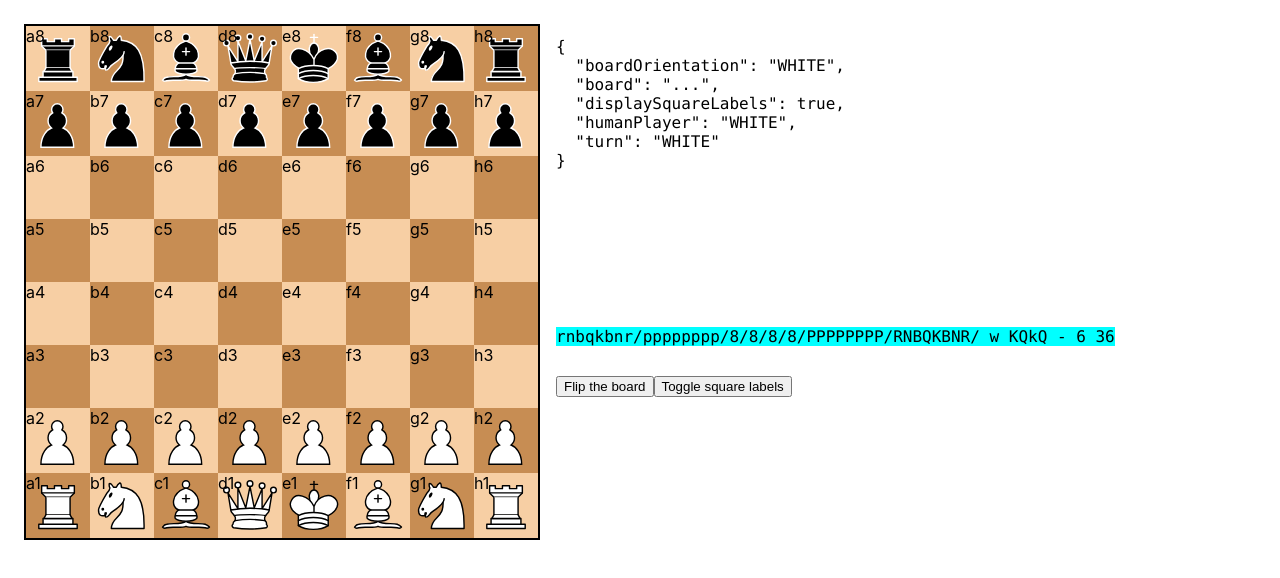
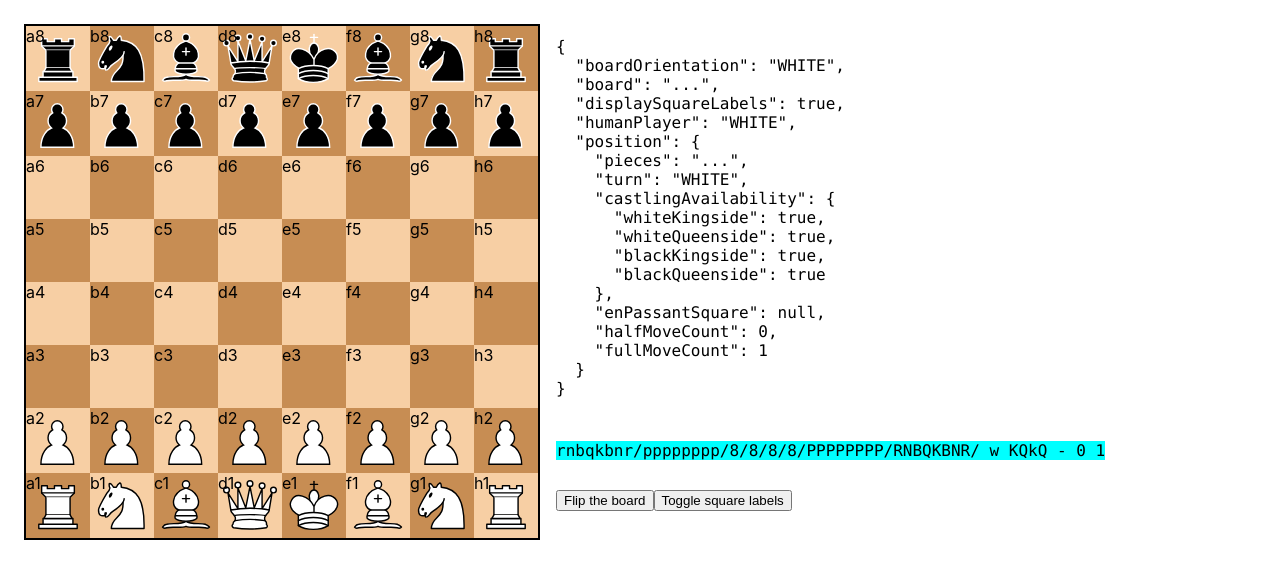
Before and after one commit to garjust/chessv2, a React (Create React App) app: page / in a window 1280 px wide. Shown: the top 578 px of the page. Built offline with nearby package versions, Linux system fonts and the light colour scheme.

Commit message:
the state has the position

```diff
--- a/src/chess/fen.ts
+++ b/src/chess/fen.ts
@@ -13,6 +13,7 @@ import {
   squareLabelToDef,
 } from './utils';
 
+export const BLANK_POSITION_FEN = '8/8/8/8/8/8/8/8 w - - 0 1';
 export const STARTING_POSITION_FEN =
   'rnbqkbnr/pppppppp/8/8/8/8/PPPPPPPP/RNBQKBNR w KQkq - 0 1';
 
--- a/src/chess/ui/DisplayGameState.tsx
+++ b/src/chess/ui/DisplayGameState.tsx
@@ -1,6 +1,5 @@
 import React from 'react';
 import { formatPosition } from '../fen';
-import { fenForPosition } from '../workflow/state';
 import { useWorkflow } from './workflow';
 
 export type DisplayGameStateProps = {
@@ -10,6 +9,7 @@ export type DisplayGameStateProps = {
 const replacer = (key: string, value: unknown) => {
   switch (key) {
     case 'board':
+    case 'pieces':
       return '...';
     default:
       return value;
@@ -31,7 +31,7 @@ const DisplayGameState = ({ style }: DisplayGameStateProps) => {
     >
       <code>{JSON.stringify(state, replacer, 2)}</code>
       <code style={{ backgroundColor: 'aqua' }}>
-        {formatPosition(fenForPosition(state))}
+        {formatPosition(state.position)}
       </code>
     </pre>
   );
--- a/src/chess/workflow/state.ts
+++ b/src/chess/workflow/state.ts
@@ -1,12 +1,13 @@
+import { BLANK_POSITION_FEN, parseFEN } from '../fen';
 import { Color, Position, Piece, Square, SquareDef } from '../types';
-import { buildBoard, findPiecesInboard, squareInBoard } from '../utils';
+import { buildBoard, squareInBoard } from '../utils';
 
 export interface State {
   boardOrientation: Color;
   board: Square[][];
   displaySquareLabels: boolean;
   humanPlayer: Color;
-  turn: Color;
+  position: Position;
 }
 
 const INITIAL_STATE: State = {
@@ -14,7 +15,7 @@ const INITIAL_STATE: State = {
   board: buildBoard(),
   displaySquareLabels: true,
   humanPlayer: Color.White,
-  turn: Color.White,
+  position: parseFEN(BLANK_POSITION_FEN),
 };
 
 export const createState = (overrides: Partial<State> = {}): State => ({
@@ -26,21 +27,3 @@ export const pieceInSquare = (
   state: State,
   squareDef: SquareDef
 ): Piece | null => squareInBoard(state.board, squareDef).piece;
-
-export const fenForPosition = (state: State): Position => {
-  const { turn } = state;
-
-  return {
-    pieces: findPiecesInboard(state.board),
-    turn,
-    castlingAvailability: {
-      whiteKingside: true,
-      whiteQueenside: true,
-      blackKingside: true,
-      blackQueenside: true,
-    },
-    enPassantSquare: null,
-    halfMoveCount: 6,
-    fullMoveCount: 36,
-  };
-};
--- a/src/chess/workflow/update.ts
+++ b/src/chess/workflow/update.ts
@@ -32,38 +32,10 @@ function handleSetPositionFromFEN(
   state: State,
   action: Action.SetPositionFromFEN
 ): Update<State, Action> {
-  const fen = parseFEN(action.fenString);
-  console.log('FEN', fen);
+  const position = parseFEN(action.fenString);
+  setPosition(state.board, position.pieces);
 
-  setPosition(state.board, fen.pieces);
-  // setPosition(state.board, [
-  //   {
-  //     squareDef: { rank: 0, file: 0 },
-  //     piece: { color: Color.White, type: PieceType.King },
-  //   },
-  //   {
-  //     squareDef: { rank: 5, file: 7 },
-  //     piece: { color: Color.Black, type: PieceType.King },
-  //   },
-  //   {
-  //     squareDef: { rank: 0, file: 4 },
-  //     piece: { color: Color.White, type: PieceType.Knight },
-  //   },
-  //   {
-  //     squareDef: { rank: 5, file: 5 },
-  //     piece: { color: Color.White, type: PieceType.Knight },
-  //   },
-  //   {
-  //     squareDef: { rank: 1, file: 0 },
-  //     piece: { color: Color.Black, type: PieceType.Rook },
-  //   },
-  //   {
-  //     squareDef: { rank: 6, file: 6 },
-  //     piece: { color: Color.Black, type: PieceType.Queen },
-  //   },
-  // ]);
-
-  return [{ ...state, turn: fen.turn }, null];
+  return [{ ...state, position }, null];
 }
 
 function handleToggleSquareLabels(state: State): Update<State, Action> {
```
